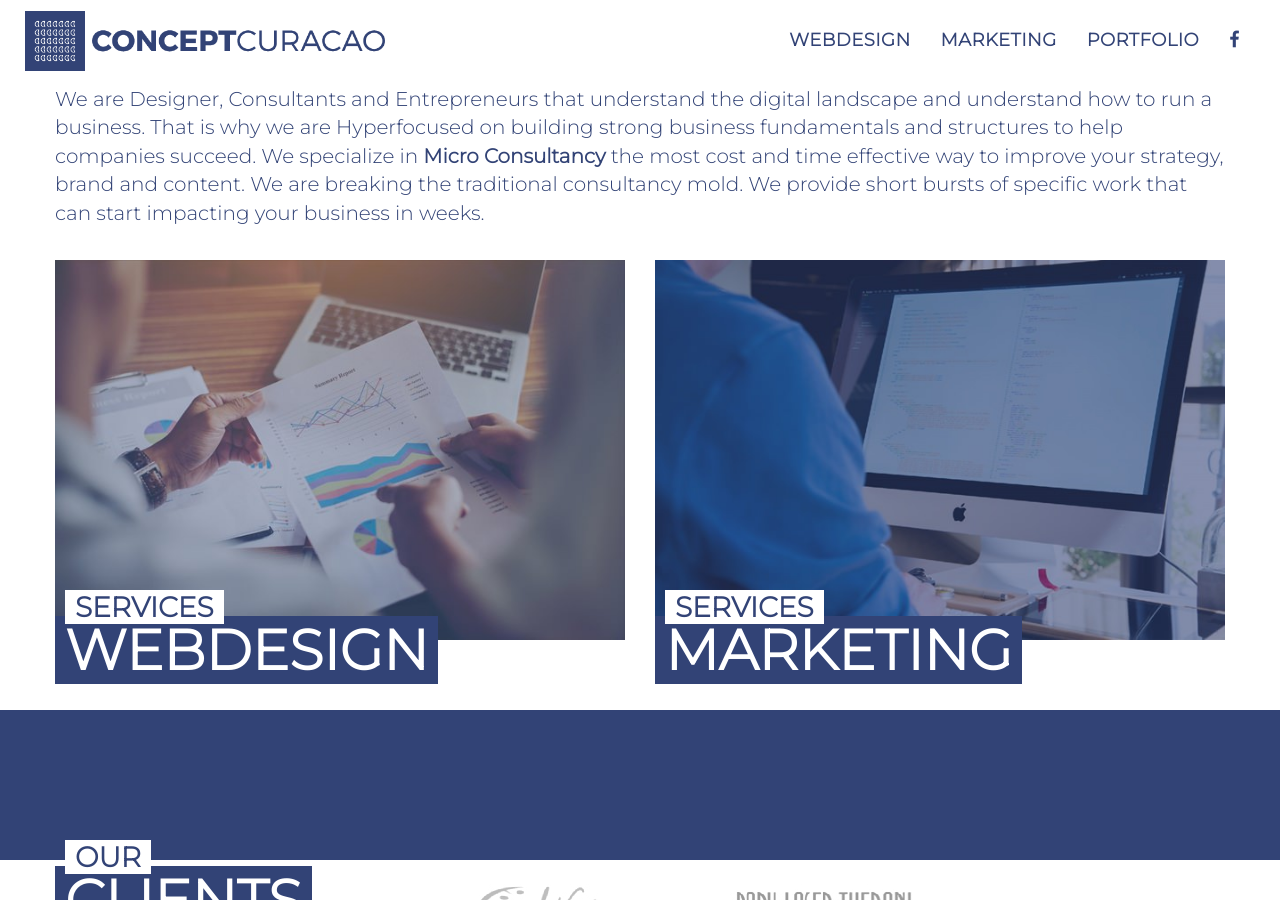
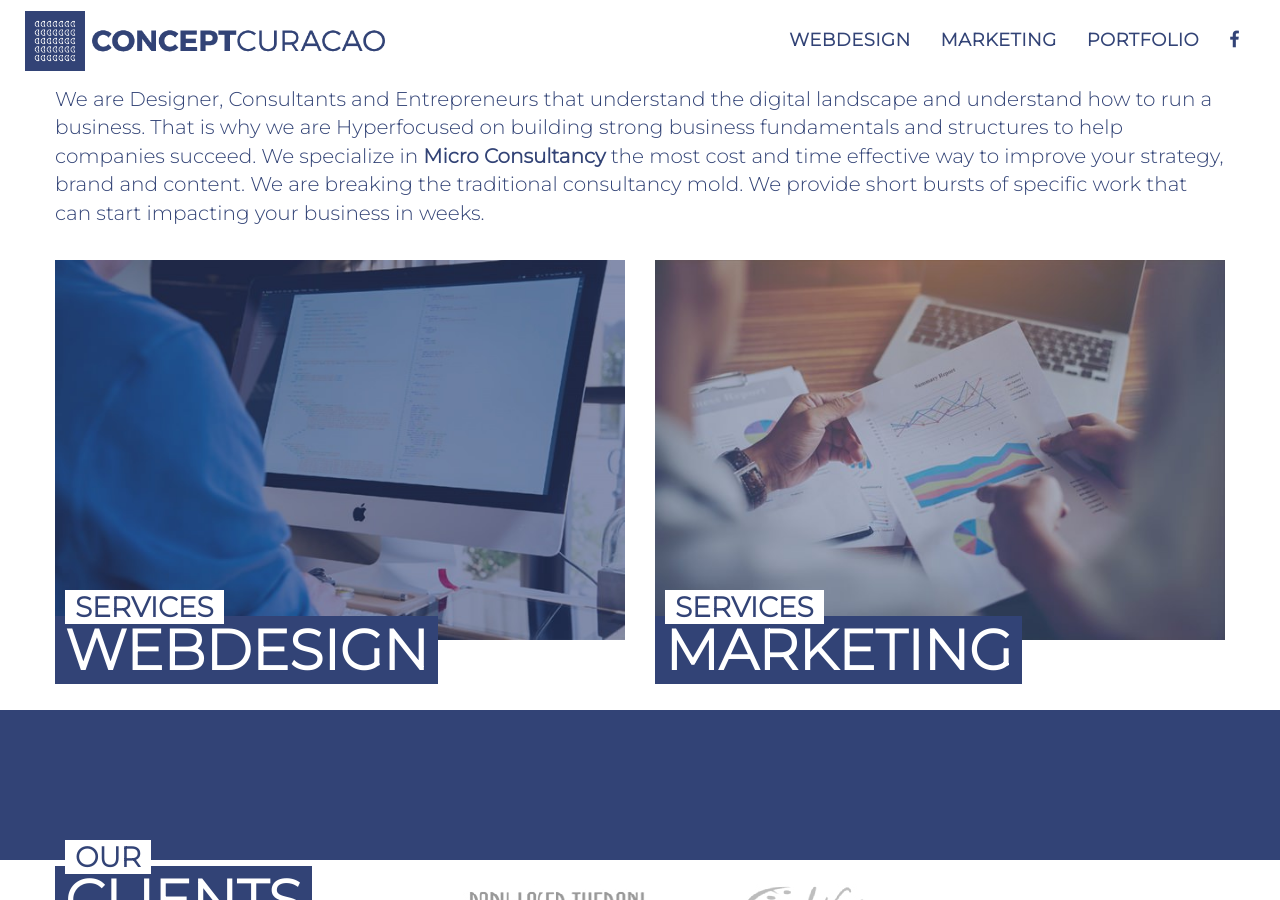
Before and after one commit to devbox02/conceptcuracao, a Jekyll site: the page built from index.html, in a window 1280 px wide and 900 px high, scrolled down 615 px. Built offline with Jekyll 4.4.1, drawn with Linux system fonts in a browser that asks for light colours.

Commit message:
spacing13

```diff
--- a/index.html
+++ b/index.html
@@ -39,7 +39,7 @@ title: Design & Strategy
             <div class="col-sm-6 col-xs-12 re-xs-12">
                 <a href="{{site.url}}/webdesign">
                 <div class="overlay">
-                <img src="/images/P01.jpg" class="img-responsive"/>
+                <img src="/images/P02.jpg" class="img-responsive"/>
                 <h2 class="block-two"><span class="blue">WEBDESIGN</span></h2>
                 <h3 class="block-three"><span class="white">SERVICES</span></h3>
                 </div>
@@ -48,7 +48,7 @@ title: Design & Strategy
             <div class="col-sm-6 col-xs-12 re-xs-12">
                 <a href="{{site.url}}/marketing">
                 <div class="overlay">
-                <img src="/images/P02.jpg" class="img-responsive"/>
+                <img src="/images/P01.jpg" class="img-responsive"/>
                 <h2 class="block-two"><span class="blue">MARKETING</span></h2>
                 <h3 class="block-three"><span class="white">SERVICES</span></h3>
                 </div>
@@ -79,10 +79,10 @@ title: Design & Strategy
             <div class="col-lg-8 col-xs-12 client-img">
                 <div class="row">
                     <div class="col-lg-4 col-xs-6">
-                        <img src="{{site.url}}/images/clients/output/03.jpg" class="img-responsive"/>
+                        <img src="{{site.url}}/images/clients/output/02.jpg" class="img-responsive"/>
                     </div>
                     <div class="col-lg-4 col-xs-6">
-                        <img src="{{site.url}}/images/clients/output/02.jpg" class="img-responsive"/>
+                        <img src="{{site.url}}/images/clients/output/03.jpg" class="img-responsive"/>
                     </div>
                 </div>
             </div>
```
